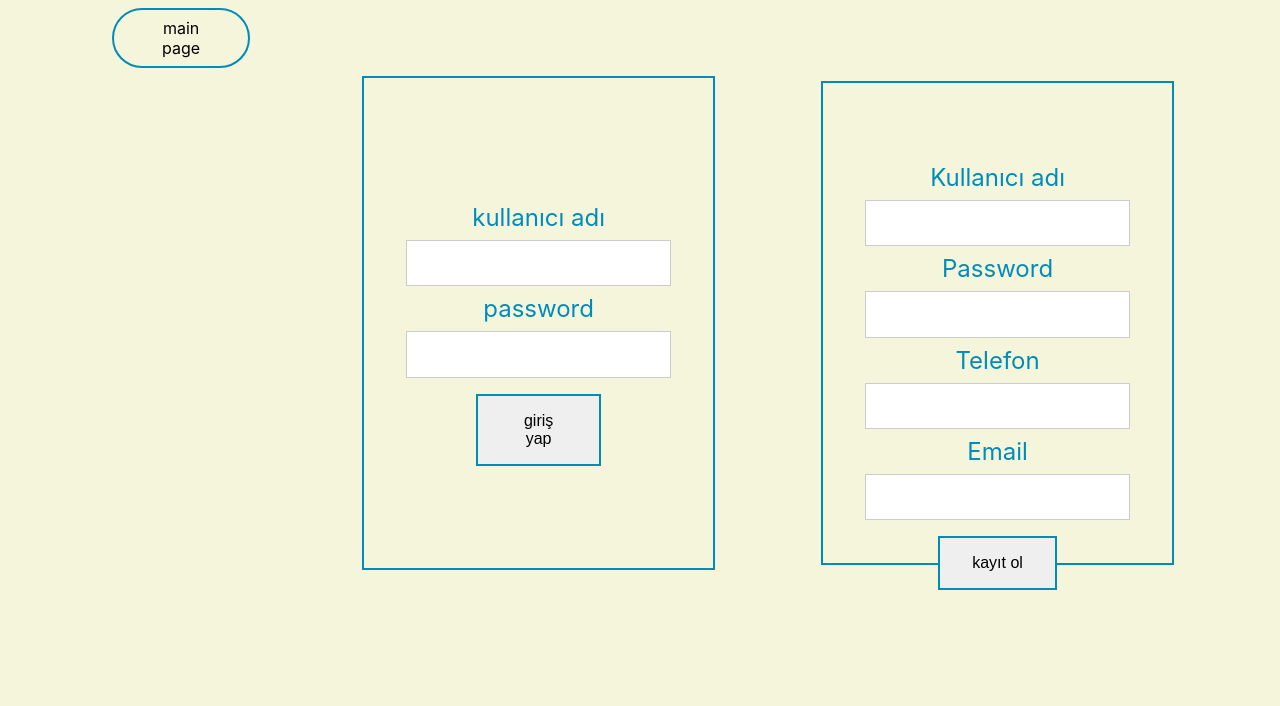
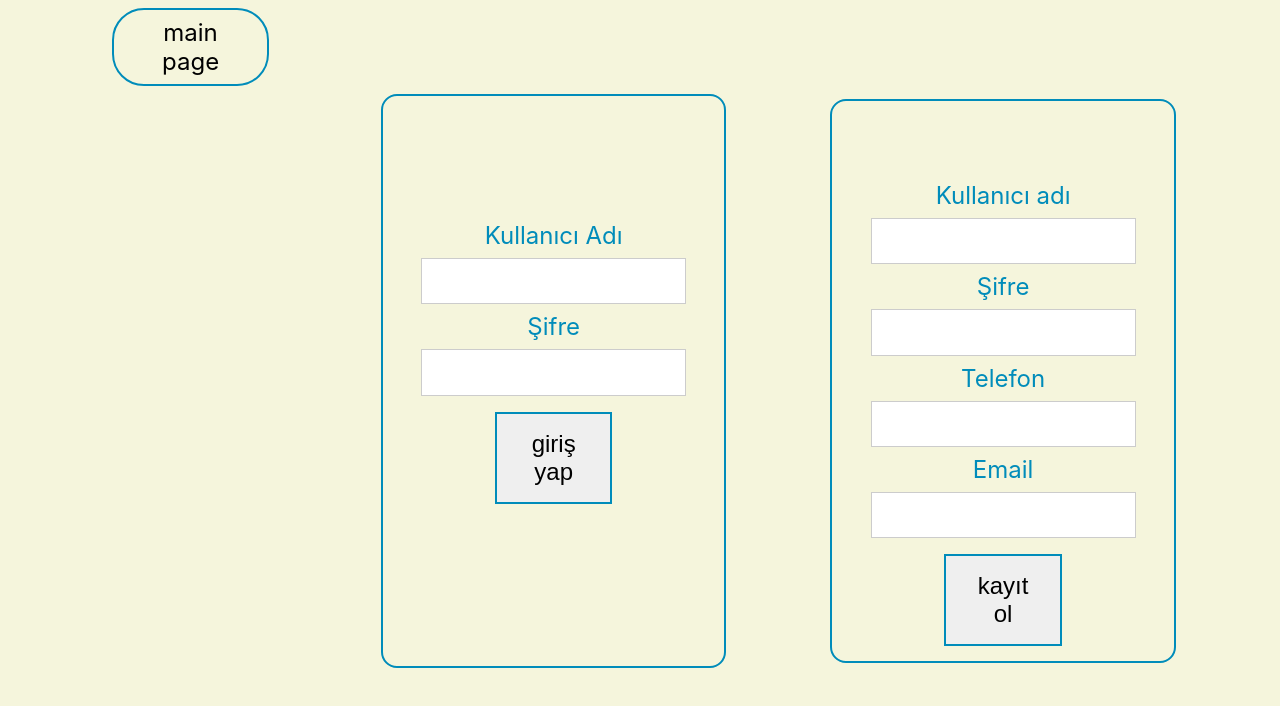
Before and after one commit to fehimornek/eczane-sistemi, a React (Create React App) app: page /login in a window 1280 px wide. Shown: the top 706 px of the page. Built offline with nearby package versions, Linux system fonts and the light colour scheme.

Commit message:
login page extra css

```diff
--- a/src/components/LoginPage/Login.css
+++ b/src/components/LoginPage/Login.css
@@ -15,8 +15,8 @@
     border: solid 2px #008CBA;
     color: #008CBA;
     font-size: 1.5rem;
-
-    height: 30vh;
+    border-radius: 1rem;
+    height: 40vh;
 }
 
 .kayit_ol {
@@ -24,9 +24,10 @@
     grid-column: 4 / 5;
     grid-row: 2 / 4;
     border: solid 2px #008CBA;
+    border-radius: 1rem;
     color: #008CBA;
     font-size: 1.5rem;
-    height: 40vh;
+    height: 50vh;
 }
 
 input {
--- a/src/components/LoginPage/LoginAccount.js
+++ b/src/components/LoginPage/LoginAccount.js
@@ -9,7 +9,7 @@ const LoginAccount = ({users, setUsers}) => {
 
     return (
         <div className="main_div">
-            <Link to="/" className="pick_button link_login">main page</Link>
+            <Link to="/" className="pick_button link_login" style={{fontSize: "1.5rem"}}>main page</Link>
             <SignIn users={users}></SignIn>
             <SignUp users={users} setUsers={setUsers}></SignUp>
         </div>
--- a/src/components/LoginPage/SignIn.js
+++ b/src/components/LoginPage/SignIn.js
@@ -24,11 +24,11 @@ const SignIn = ({users}) => {
     return (
         <div className="giris_yap">
             <form >
-            <label>kullanıcı adı</label><br/>
+            <label>Kullanıcı Adı</label><br/>
             <input type="text" id="username" /><br/>
-            <label>password</label><br/>
+            <label>Şifre</label><br/>
             <input type="password" id="password" /><br/>
-            <button onClick={checkValid} className='pick_button kayit_btn'>giriş yap</button><br/>
+            <button onClick={checkValid} className='pick_button kayit_btn' style={{fontSize: "1.5rem"}}>giriş yap</button><br/>
             <h4 id="mesaj_hata_1"></h4>
 
             </form>
--- a/src/components/LoginPage/SignUp.js
+++ b/src/components/LoginPage/SignUp.js
@@ -54,14 +54,14 @@ const SignUp = ({users, setUsers}) => {
         <form >
             <label>Kullanıcı adı</label><br/>
             <input type="text" id="usernameSignup" /> <br/>
-            <label>Password</label><br/>
+            <label>Şifre</label><br/>
             <input type="password" id="passwordSignup"/><br/>
 
             <label>Telefon</label><br/>
             <input type="text" id="telephoneSignup" /><br/>
             <label>Email</label><br/>
             <input type="text" id="emailSignup"/><br/>
-            <button onClick={checkValidation} className='pick_button kayit_btn'>kayıt ol</button><br/>
+            <button onClick={checkValidation} className='pick_button kayit_btn' style={{fontSize: "1.5rem"}}>kayıt ol</button><br/>
             <h4 id="mesaj_hata_2"></h4>
         </form>
         </div>
```
